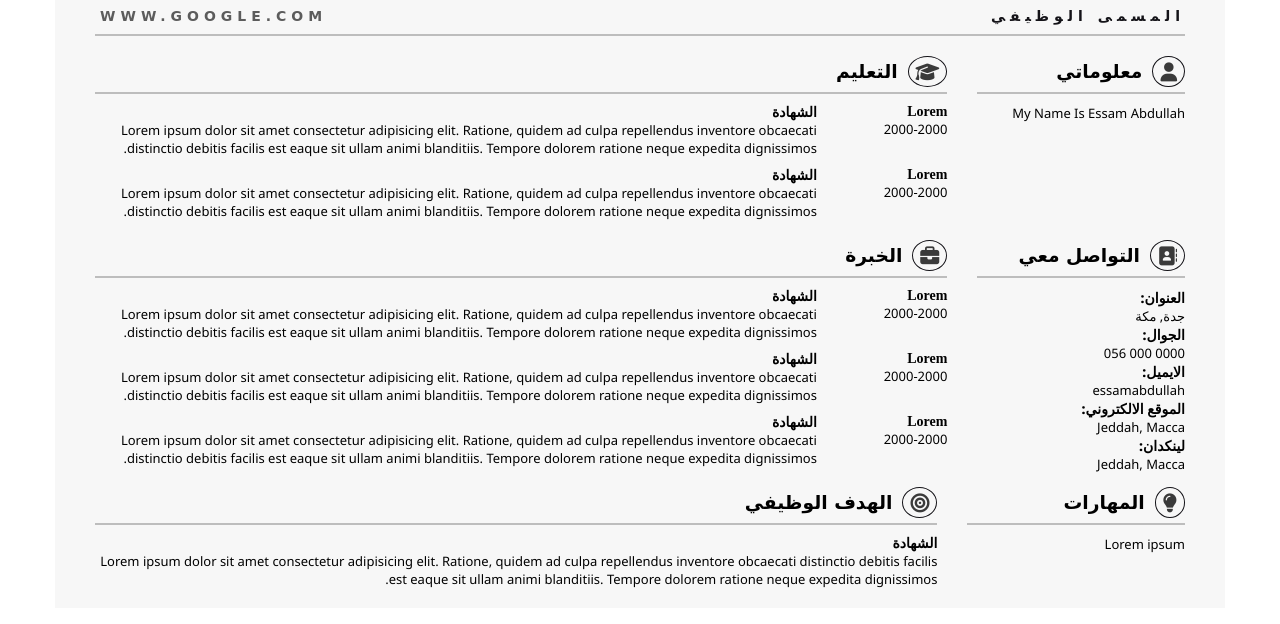
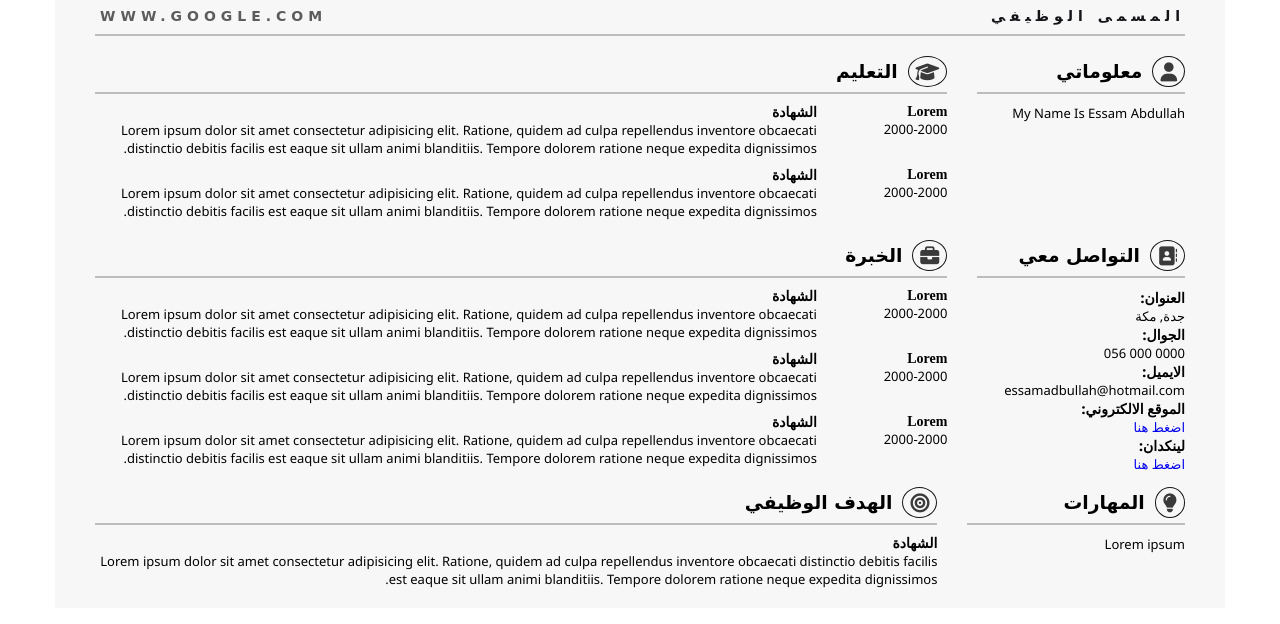
Before and after one commit to x39OME/my_resume, a plain HTML site: page index.ar.html in a window 1280 px wide. Shown: the part 176-800 px from the top of the page. Drawn offline with Linux system fonts and the light colour scheme; a web font is replaced by a local one.

Commit message:
Update index.ar.html

```diff
--- a/index.ar.html
+++ b/index.ar.html
@@ -77,15 +77,19 @@
             </div>
             <div>
               <p>الايميل:</p>
-              <span>essamabdullah</span>
+              <span>essamadbullah@hotmail.com</span>
             </div>
             <div>
               <p>الموقع الالكتروني:</p>
-              <span>Jeddah, Macca</span>
+              <span>
+                <a target="_blank" href="https://x39ome.github.io/my_portfolio_sam/">اضغط هنا</a>
+             </span>
             </div>
             <div>
               <p>لينكدان:</p>
-              <span>Jeddah, Macca</span>
+              <span>
+                <a target="_blank" href="https://www.linkedin.com/authwall?trk=bf&trkInfo=AQFAToSEGvLcvQAAAYZPMbCwPWIb0KozYqkMTqgXJPgq287Q-DZMW73MFj5IIv4OE5Db-VEKGsKXtpdVJEml9cocWUzo46gwS0YIx3VO77-FnCg4Hl5SqMBvPv5dVzUSPSnMgqY=&original_referer=&sessionRedirect=https%3A%2F%2Fwww.linkedin.com%2Fin%2Fessam-abdullah-962259253">اضغط هنا</a>
+             </span>
             </div>
           </div>
         </div>
```
